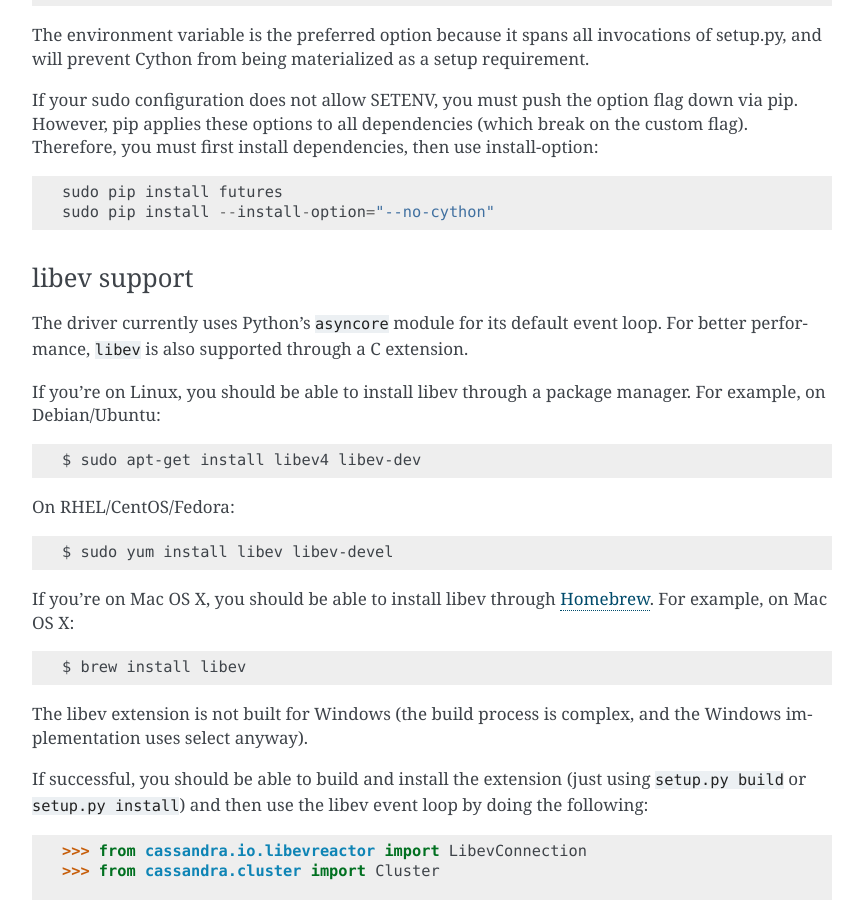
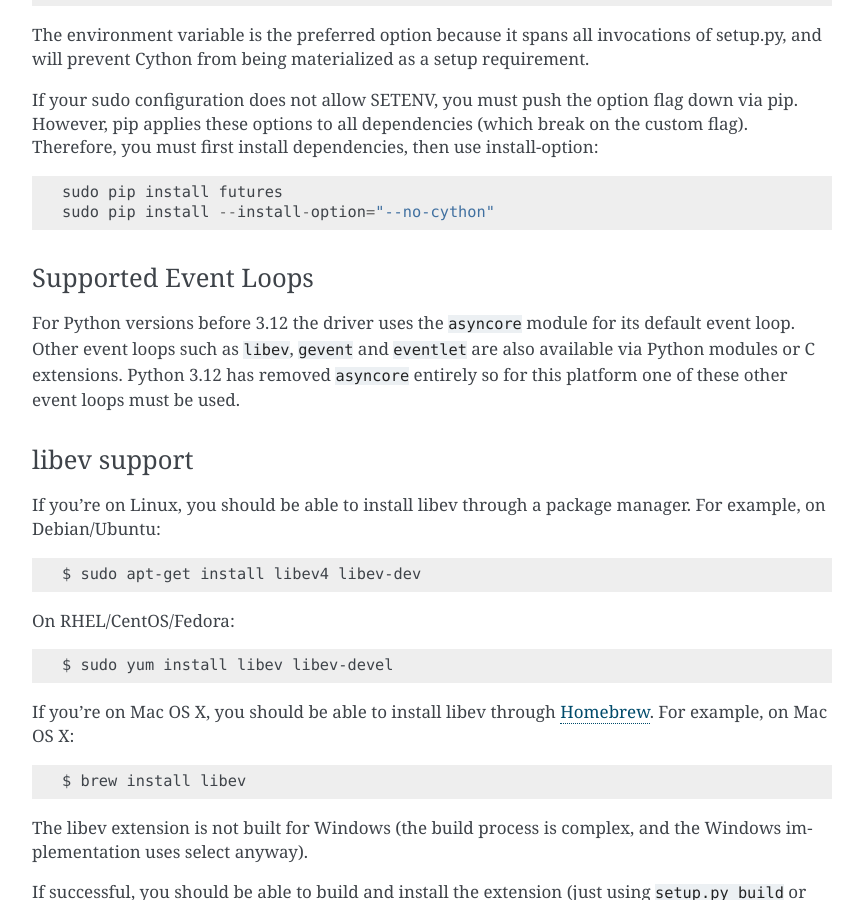
Before and after one commit to datastax/python-driver, a Sphinx documentation site: the page built from docs/installation.rst, in a window 1280 px wide and 900 px high, scrolled down 4521 px. Shown: the whole window, without its empty margins (258-1121 px from the left). Built offline with Sphinx 7.4.7, drawn with Linux system fonts in a browser that asks for light colours; pages that are not in the unit, such as notebooks, are missing from menus; some of the changed text lies outside the part shown.

Commit message:
Documentation (and other) updates for 3.29.0 (#1194)

```diff
--- a/README-dev.rst
+++ b/README-dev.rst
@@ -176,7 +176,7 @@ Use tee to capture logs and see them on your terminal::
 
 Testing Multiple Python Versions
 --------------------------------
-If you want to test all of python 3.7, 3.8, and pypy, use tox (this is what
+Use tox to test all of Python 3.8 through 3.12 and pypy (this is what
 TravisCI runs)::
 
     tox
--- a/README.rst
+++ b/README.rst
@@ -7,7 +7,7 @@ DataStax Driver for Apache Cassandra
 A modern, `feature-rich <https://github.com/datastax/python-driver#features>`_ and highly-tunable Python client library for Apache Cassandra (2.1+) and
 DataStax Enterprise (4.7+) using exclusively Cassandra's binary protocol and Cassandra Query Language v3.
 
-The driver supports Python 3.7 and 3.8.
+The driver supports Python 3.8 through 3.12.
 
 **Note:** DataStax products do not support big-endian systems.
 
--- a/cassandra/__init__.py
+++ b/cassandra/__init__.py
@@ -22,7 +22,7 @@ class NullHandler(logging.Handler):
 
 logging.getLogger('cassandra').addHandler(NullHandler())
 
-__version_info__ = (3, 28, 0)
+__version_info__ = (3, 29, 0)
 __version__ = '.'.join(map(str, __version_info__))
 
 
--- a/docs/index.rst
+++ b/docs/index.rst
@@ -4,7 +4,7 @@ A Python client driver for `Apache Cassandra® <http://cassandra.apache.org>`_.
 This driver works exclusively with the Cassandra Query Language v3 (CQL3)
 and Cassandra's native protocol.  Cassandra 2.1+ is supported, including DSE 4.7+.
 
-The driver supports Python 3.7 and 3.8.
+The driver supports Python 3.8 through 3.12.
 
 This driver is open source under the
 `Apache v2 License <http://www.apache.org/licenses/LICENSE-2.0.html>`_.
--- a/docs/installation.rst
+++ b/docs/installation.rst
@@ -3,7 +3,7 @@ Installation
 
 Supported Platforms
 -------------------
-Python 3.7 and 3.8 are supported.  Both CPython (the standard Python
+Python 3.8 through 3.12 are supported.  Both CPython (the standard Python
 implementation) and `PyPy <http://pypy.org>`_ are supported and tested.
 
 Linux, OSX, and Windows are supported.
@@ -215,12 +215,15 @@ dependencies, then use install-option::
     sudo pip install --install-option="--no-cython"
 
 
+Supported Event Loops
+^^^^^^^^^^^^^^^^^^^^^
+For Python versions before 3.12 the driver uses the ``asyncore`` module for its default
+event loop.  Other event loops such as ``libev``, ``gevent`` and ``eventlet`` are also
+available via Python modules or C extensions.  Python 3.12 has removed ``asyncore`` entirely
+so for this platform one of these other event loops must be used.
+
 libev support
 ^^^^^^^^^^^^^
-The driver currently uses Python's ``asyncore`` module for its default
-event loop.  For better performance, ``libev`` is also supported through
-a C extension.
-
 If you're on Linux, you should be able to install libev
 through a package manager.  For example, on Debian/Ubuntu::
 
--- a/setup.py
+++ b/setup.py
@@ -413,6 +413,7 @@ def run_setup(extensions):
         version=__version__,
         description=' DataStax Driver for Apache Cassandra',
         long_description=long_description,
+        long_description_content_type='text/x-rst',
         url='http://github.com/datastax/python-driver',
         project_urls={
             'Documentation': 'https://docs.datastax.com/en/developer/python-driver/latest/',
@@ -438,8 +439,11 @@ def run_setup(extensions):
             'Natural Language :: English',
             'Operating System :: OS Independent',
             'Programming Language :: Python',
-            'Programming Language :: Python :: 3.7',
             'Programming Language :: Python :: 3.8',
+            'Programming Language :: Python :: 3.9',
+            'Programming Language :: Python :: 3.10',
+            'Programming Language :: Python :: 3.11',
+            'Programming Language :: Python :: 3.12',
             'Programming Language :: Python :: Implementation :: CPython',
             'Programming Language :: Python :: Implementation :: PyPy',
             'Topic :: Software Development :: Libraries :: Python Modules'
--- a/test-requirements.txt
+++ b/test-requirements.txt
@@ -7,9 +7,9 @@ pytz
 sure
 pure-sasl
 twisted[tls]
-gevent>=1.0
+gevent
 eventlet
 cython>=0.20,<0.30
 packaging
-futurist; python_version >= '3.7'
+futurist
 asynctest
```
Also changed, not shown: other parts of docs/installation.rst (+1 -1 lines), CHANGELOG.rst (+16 -0 lines), .travis.yml, 3 other files.
